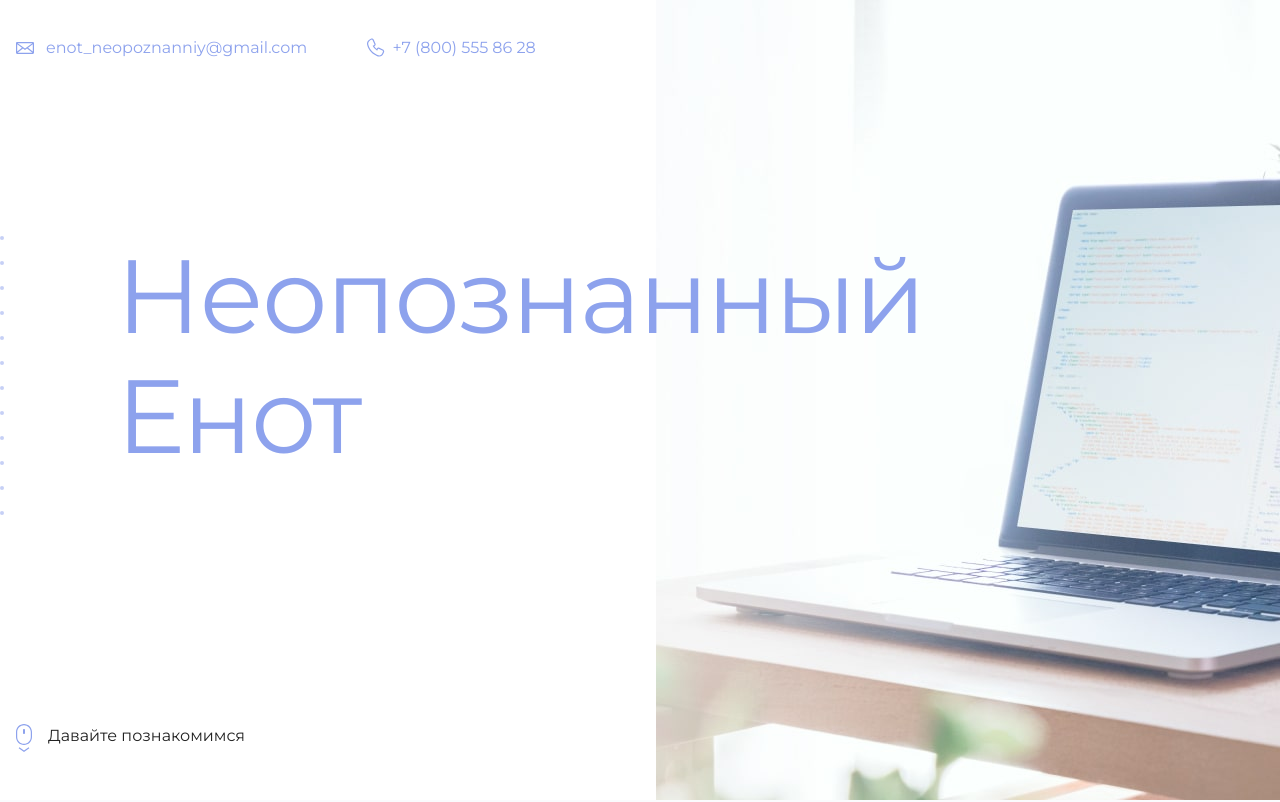
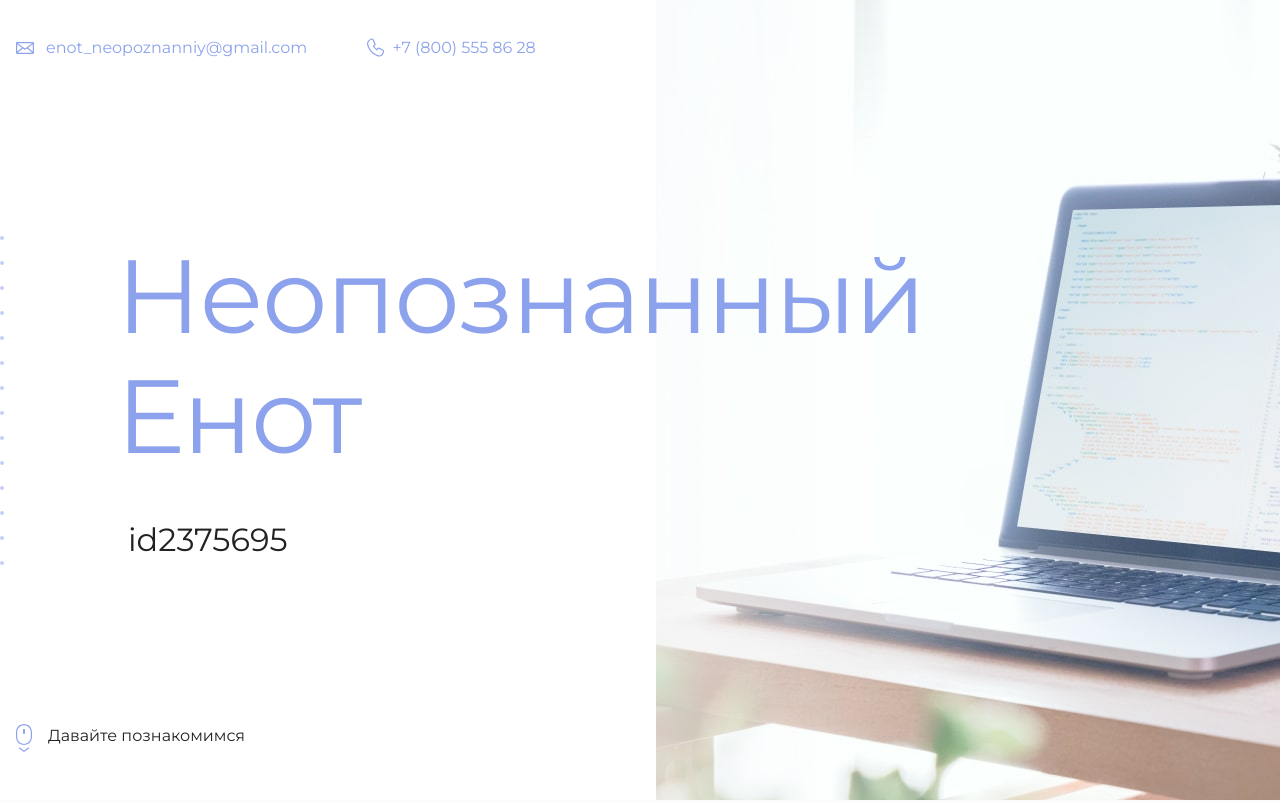
Before and after one commit to SSLARK18/first-site, a plain HTML site: page index.html in a window 1280 px wide. Shown: the top 802 px of the page. Drawn offline with Linux system fonts and the light colour scheme.

Commit message:
Changed id html academy

```diff
--- a/index.html
+++ b/index.html
@@ -19,7 +19,7 @@
       <section class="hero-image">
         <div class="container">
           <h1 class="heading">Неопознанный Енот</h1>
-          <p><!-- Тут ваш id на сайте Академии --></p>
+          <p>id2375695</p>
         </div>
       </section>
 
```
